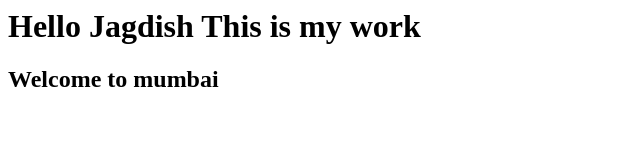
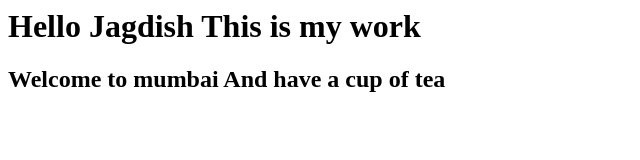
Before and after one commit to Jagdish0886/Terraform, a plain HTML site: page index.html in a window 1280 px wide. Shown: the whole page, without its empty margins (0-640 px from the left). Drawn offline with Linux system fonts and the light colour scheme.

Commit message:
change#3

```diff
--- a/index.html
+++ b/index.html
@@ -5,5 +5,6 @@
     </h1>
     <h2>
         Welcome to mumbai
+        And have a cup of tea
     </h2>
 </html>
```
